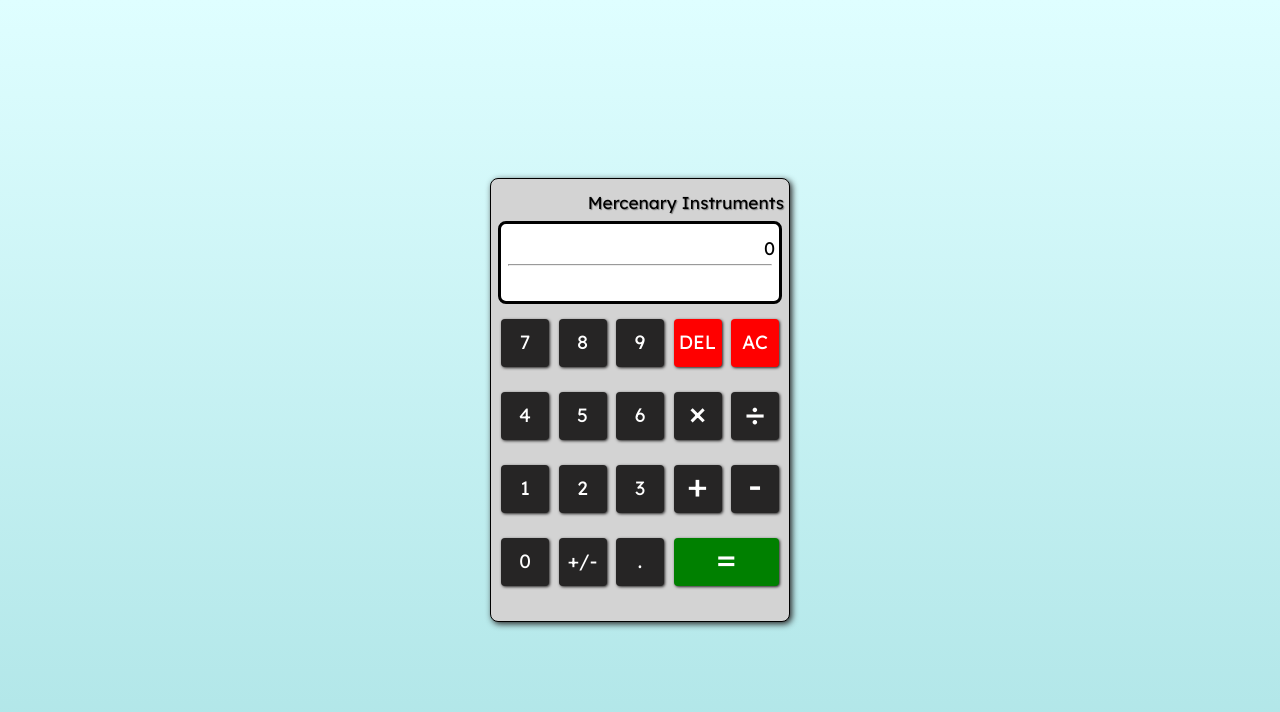
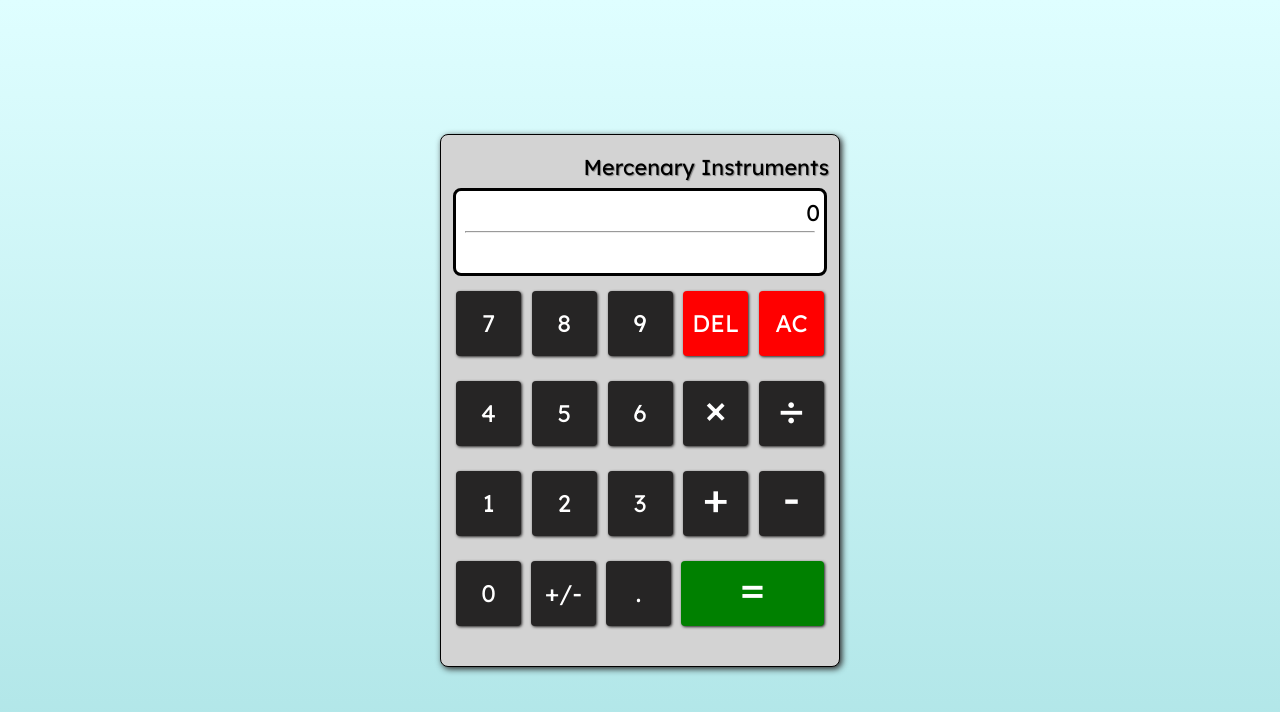
Before and after one commit to caffeinated-pixels/javascript-calculator, a React (Create React App) app: page / in a window 1280 px wide. Shown: the top 712 px of the page. Built offline with nearby package versions, Linux system fonts and the light colour scheme.

Commit message:
Calculator gets bigger at >768px

```diff
--- a/src/main.css
+++ b/src/main.css
@@ -6,6 +6,13 @@
 
 html {
   font-size: 120%;
+}
+
+@media only screen and (min-width: 768px) {
+  html {
+    font-size: 150%;
+    /* lets us pass content block into mixin */
+  }
 }
 
 body {
@@ -38,6 +45,14 @@ body {
   border: 1px solid black;
   border-radius: 8px;
   box-shadow: 2px 2px 6px #262525;
+}
+
+@media only screen and (min-width: 768px) {
+  .calculator-body {
+    max-width: 400px;
+    padding: 10px;
+    /* lets us pass content block into mixin */
+  }
 }
 
 .display-container {
@@ -73,6 +88,13 @@ body {
   padding: 5px 0;
 }
 
+@media only screen and (min-width: 768px) {
+  .formula-display {
+    min-height: 40px;
+    /* lets us pass content block into mixin */
+  }
+}
+
 .keypad {
   width: auto;
   margin: auto;
@@ -101,6 +123,14 @@ button {
   text-decoration: none;
   vertical-align: top;
   padding: 5px;
+}
+
+@media only screen and (min-width: 768px) {
+  button {
+    width: 65px;
+    height: 65px;
+    /* lets us pass content block into mixin */
+  }
 }
 
 button:focus, button:hover {
@@ -138,3 +168,10 @@ button:active {
 .equals {
   width: 105.5px;
 }
+
+@media only screen and (min-width: 768px) {
+  .equals {
+    width: 142.9px;
+    /* lets us pass content block into mixin */
+  }
+}
--- a/src/main.scss
+++ b/src/main.scss
@@ -19,6 +19,9 @@ $border-default: 1px solid black;
 
 html {
   font-size: 120%;
+  @include mq(768px) {
+    font-size: 150%;
+  }
 }
 
 body {
@@ -29,7 +32,11 @@ body {
   height: 100vh;
   width: 100vw;
   background-color: lightblue;
-  background: linear-gradient(180deg, rgba(223,254,255,1) 0%, rgba(173,228,230,1) 100%);
+  background: linear-gradient(
+    180deg,
+    rgba(223, 254, 255, 1) 0%,
+    rgba(173, 228, 230, 1) 100%
+  );
 }
 
 .header {
@@ -54,6 +61,11 @@ body {
   border: 1px solid black;
   border-radius: 8px;
   box-shadow: 2px 2px 6px $dark-grey;
+
+  @include mq(768px) {
+    max-width: 400px;
+    padding: 10px;
+  }
 }
 
 .display-container {
@@ -89,6 +101,10 @@ body {
   min-height: 35px;
   font-size: 0.7rem;
   padding: 5px 0;
+
+  @include mq(768px) {
+    min-height: 40px;
+  }
 }
 
 .keypad {
@@ -106,6 +122,11 @@ button {
 
   width: 48px;
   height: 48px;
+  @include mq(768px) {
+    width: 65px;
+    height: 65px;
+  }
+
   display: inline-block;
   // margin: 3px;
   margin-bottom: 25px;
@@ -158,4 +179,7 @@ button {
 
 .equals {
   width: 105.5px;
+  @include mq(768px){
+    width: 142.9px;
+  }
 }
```
Also changed, not shown: src/main.min.css (+1 -1 lines).
